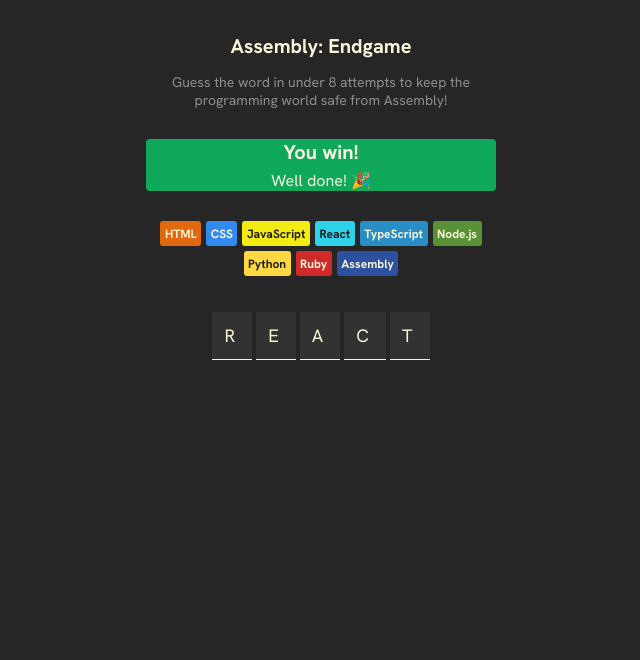
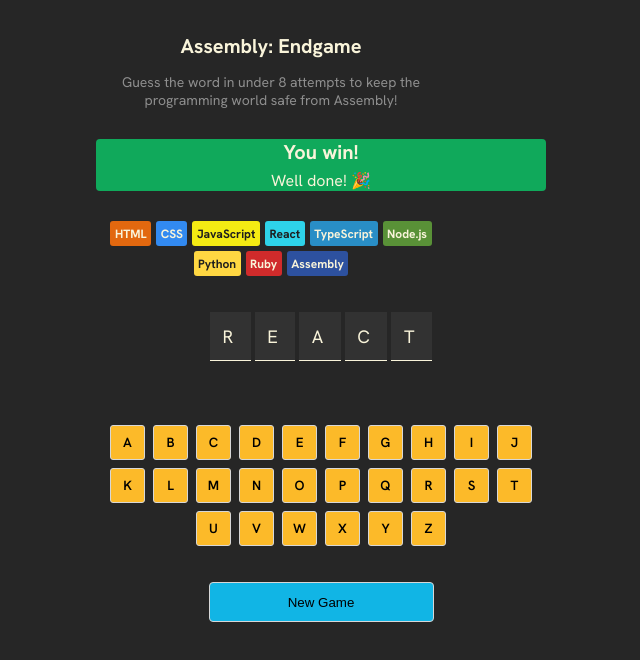
Before and after one commit to jhhh911/Assembly, a React (Vite) app: page / in a window 1280 px wide. Shown: the top 660 px of the page, without its empty margins (319-959 px from the left). Built offline with nearby package versions, Linux system fonts and the light colour scheme.

Commit message:
Added letter inputs and new game button

```diff
--- a/src/App.jsx
+++ b/src/App.jsx
@@ -20,6 +20,12 @@
     return <span className="letter-elements" key={i}>{letter}</span>;
   });
 
+  const alphabet = 'abcdefghijklmnopqrstuvwxyz'
+
+  const keyboardElements = [...alphabet.toUpperCase()].map(letter => {
+    return <button className="letter-guess" key={letter}>{letter}</button>
+  })
+
   return (
     <main>
       <header>
@@ -36,6 +42,8 @@
       </section>
       <section className="language-chips">{languageList}</section>
       <section className="word">{letterElements}</section>
+      <section className="keyboard">{keyboardElements}</section>
+      <button className="new-game">New Game</button>
     </main>
   );
 }
--- a/src/index.css
+++ b/src/index.css
@@ -11,6 +11,14 @@
   height: 100vh;
   display: flex;
   justify-content: center;
+}
+
+button {
+  cursor: pointer;
+}
+
+main {
+  max-width: 594px;
 }
 
 header {
@@ -70,10 +78,41 @@
 }
 
 .letter-elements {
-  padding: 12px;
+  padding: 12.5px;
   border-bottom: 1px solid #f9f4da;
   margin: 0 2px;
   background-color: #323232;
   color: #f9f4da;
   font-size: 1.125rem;
 }
+
+.keyboard {
+  display: flex;
+  flex-wrap: wrap;
+  gap: 8px;
+  justify-content: center;
+  max-width: 450px;
+  margin-top: 4em;
+  margin-bottom: 2.25em;
+}
+
+.letter-guess {
+  height: 35px;
+  width: 35px;
+  background-color: #fcba29;
+  border: 1px solid #d7d7d7;
+  border-radius: 3px;
+  font-family: "Hanken Grotesk", Arial, sans-serif;
+  font-weight: 600;
+}
+
+.new-game {
+  background-color: #11b5e5;
+  border: 1px solid #d7d7d7;
+  border-radius: 4px;
+  width: 225px;
+  height: 40px;
+  padding: 6px 12px;
+  display: block;
+  margin-inline: auto;
+}
```
